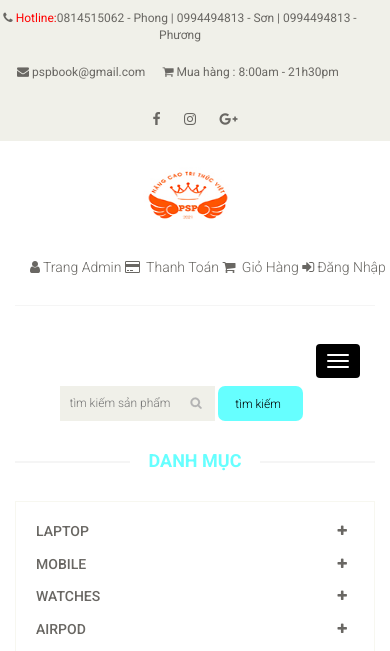
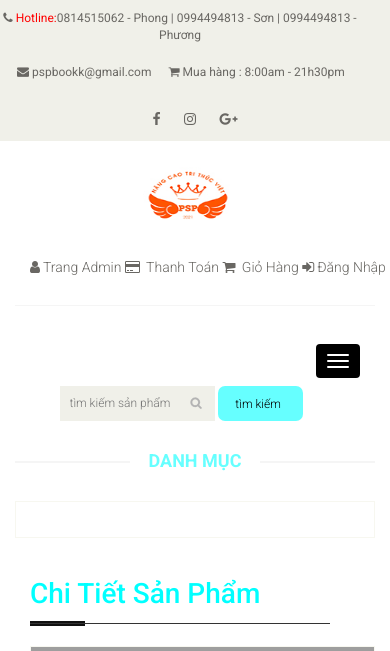
Before and after one commit to phongcubu/phpbook, a PHP site: page /webbook/chi-tiet-san-pham.php in a window 390 px wide. Shown: the top 651 px of the page. Run offline with PHP 8.4, Linux system fonts and the light colour scheme; data that the repository does not hold is empty; grey boxes are pictures that could not be loaded.

Commit message:
chi tiet san pham

```diff
--- a/chi-tiet-san-pham.php
+++ b/chi-tiet-san-pham.php
@@ -1,3 +1,7 @@
+
+<?php
+    include('database/connectdb.php');
+?>
 <!DOCTYPE html>
 <html lang="en">
 
@@ -38,119 +42,43 @@
                 <div class="col-sm-3">
                     <div class="left-sidebar">
                         <h2>Danh Mục</h2>
-                        <div class="panel-group category-products" id="accordian">
-                            <!--category-productsr-->
-                            <div class="panel panel-default">
-                                <div class="panel-heading">
-                                    <h4 class="panel-title">
-                                        <a data-toggle="collapse" data-parent="#accordian" href="#sportswear">
-                                            <span class="badge pull-right"><i class="fa fa-plus"></i></span> LAPTOP
-                                        </a>
-                                    </h4>
-                                </div>
-                                <div id="sportswear" class="panel-collapse collapse">
-                                    <div class="panel-body">
-                                        <ul>
-                                            <li><a href="#">Dell </a></li>
-                                            <li><a href="#">Asus </a></li>
-                                            <li><a href="#">Msi</a></li>
+                        <div class="panel-group category-products" id="accordian"><!--category-productsr-->
+							<?php
+                             $sql_category = mysqli_query($con,' SELECT * FROM tbl_category ORDER BY category_id DESC');
+                                while ($category_item = mysqli_fetch_array($sql_category)) {
+                                    ?>
+							<div class="panel panel-default">
+								<div class="panel-heading">
+									<h4 class="panel-title"><a href="#"><?php echo $category_item['category_name'];?></a></h4>
+								</div>
+							</div>
+                            <?php
+                                }
+                            ?>
 
-                                        </ul>
-                                    </div>
-                                </div>
-                            </div>
-                            <div class="panel panel-default">
-                                <div class="panel-heading">
-                                    <h4 class="panel-title">
-                                        <a data-toggle="collapse" data-parent="#accordian" href="#mens">
-                                            <span class="badge pull-right"><i class="fa fa-plus"></i></span> Mobile
-                                        </a>
-                                    </h4>
-                                </div>
-                                <div id="mens" class="panel-collapse collapse">
-                                    <div class="panel-body">
-                                        <ul>
-                                            <li><a href="#">Apple</a></li>
-                                            <li><a href="#">SamSung</a></li>
-                                            <li><a href="#">Nokia</a></li>
-                                            <li><a href="#">Xiaomi</a></li>
-                                            <li><a href="#">Oppo</a></li>
-
-
-                                        </ul>
-                                    </div>
-                                </div>
-                            </div>
-
-                            <div class="panel panel-default">
-                                <div class="panel-heading">
-                                    <h4 class="panel-title">
-                                        <a data-toggle="collapse" data-parent="#accordian" href="#womens">
-                                            <span class="badge pull-right"><i class="fa fa-plus"></i></span>Watches
-                                        </a>
-                                    </h4>
-                                </div>
-                                <div id="womens" class="panel-collapse collapse">
-                                    <div class="panel-body">
-                                        <ul>
-                                            <li><a href="#">Apple</a></li>
-                                            <li><a href="#">SamSung</a></li>
-                                            <li><a href="#">Xiaomi</a></li>
-                                            <li><a href="#">Oppo</a></li>
-
-                                        </ul>
-                                    </div>
-                                </div>
-                            </div>
-
-                            <div class="panel panel-default">
-                                <div class="panel-heading">
-                                    <h4 class="panel-title">
-                                        <a data-toggle="collapse" data-parent="#accordian" href="#womens">
-                                            <span class="badge pull-right"><i class="fa fa-plus"></i></span>Airpod
-                                        </a>
-                                    </h4>
-                                </div>
-                                <div id="womens" class="panel-collapse collapse">
-                                    <div class="panel-body">
-                                        <ul>
-                                            <li><a href="#">Apple</a></li>
-                                            <li><a href="#">SamSung</a></li>
-                                            <li><a href="#">Xiaomi</a></li>
-                                            <li><a href="#">Oppo</a></li>
-
-                                        </ul>
-                                    </div>
-                                </div>
-                            </div>
-
-                        </div>
-                        <!--/category-products-->
-
-
-
-
-
+						</div><!--/category-products-->
 
                     </div>
                 </div>
 
                 <div class="col-sm-9 padding-right">
+
                     <div class="product-details">
+                    <div class="three" >
+							<h2 style="background-color: #fff; color:aqua">Chi Tiết Sản Phẩm</h2>
+					</div>
                         <!--product-details-->
-                        <div class="col-sm-5">
+                        <div class="col-sm-4">
                             <div class="view-product">
                             <img src="images/shop/sp1.jpg" class="newarrival" alt="" />
-
                             </div>
 
-
                         </div>
-                        <div class="col-sm-7">
+                        <div class="col-sm-8">
                             <div class="product-information">
                                 <!--/product-information-->
 
-                                <h2>Airpod</h2>
+                                <h2>Đắc Nhân Tâm</h2>
 
                                 <span>
 									<span class="product-price" style="color: #e21515;"><?php echo number_format("1000000",0,",",".")."đ"; ?></span>
@@ -165,10 +93,14 @@
                                 <p><b>Tình trạng:</b>còn hàng</p>
                                 <p><b>Thương Hiệu:</b>Phương Nam</p>
                                 <p><b>Danh mục:</b>sách hay cho bé</p>
+                            </div><!--/product-information-->
 
+                            <hr>
 
-                            </div>
-                            <!--/product-information-->
+                            <div class="col-sm-4" style="margin-right: 20px ;"><div><img src="images/shop/doitra.png" alt="" style="height: 80px;"> </div><div>7 ngày miễn phí trả hàng</div></div>
+                            <div class="col-sm-3" style="margin-right: 52px ;"><img src="images/shop/chinhhang.png" alt="" style="height: 80px;"><span>Hàng chính hãng 100%</span></div>
+                            <div class="col-sm-3"><img src="images/shop/ship.png" alt="" style="height: 80px;"><span>Miễn phí vận chuyển</span></div>
+
                         </div>
                     </div>
                     <!--/product-details-->
--- a/include/header.php
+++ b/include/header.php
@@ -8,7 +8,7 @@
                         <div class="contactinfo">
                             <ul class="nav nav-pills">
                                 <li><a href="#"><i class="fa fa-phone"></i><span style="color:red"> Hotline:</span>0814515062 - Phong | 0994494813 - Sơn | 0994494813 - Phương</a></li>
-                                <li><a href="#"><i class="fa fa-envelope"></i> pspbook@gmail.com</a></li>
+                                <li><a href="mailto:pspbookk@gmail.com"><i class="fa fa-envelope"></i> pspbookk@gmail.com</a></li>
                                 <li><a href="#"><i class="fa fa-shopping-cart" aria-hidden="true"></i> Mua hàng : 8:00am - 21h30pm</a></li>
                             </ul>
                         </div>
```
Also changed, not shown: images/shop/chinhhang.png (added), images/shop/doitra.png (added), images/shop/ship.png (added).
